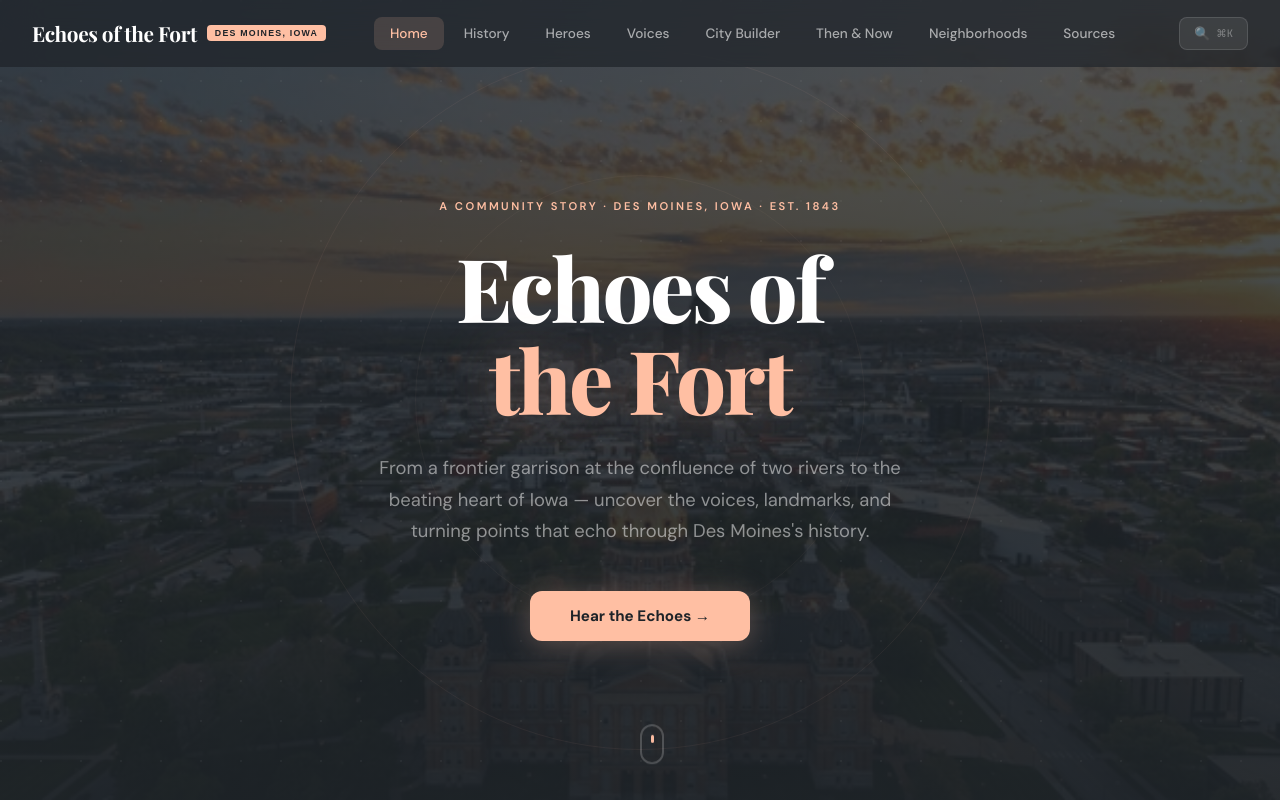
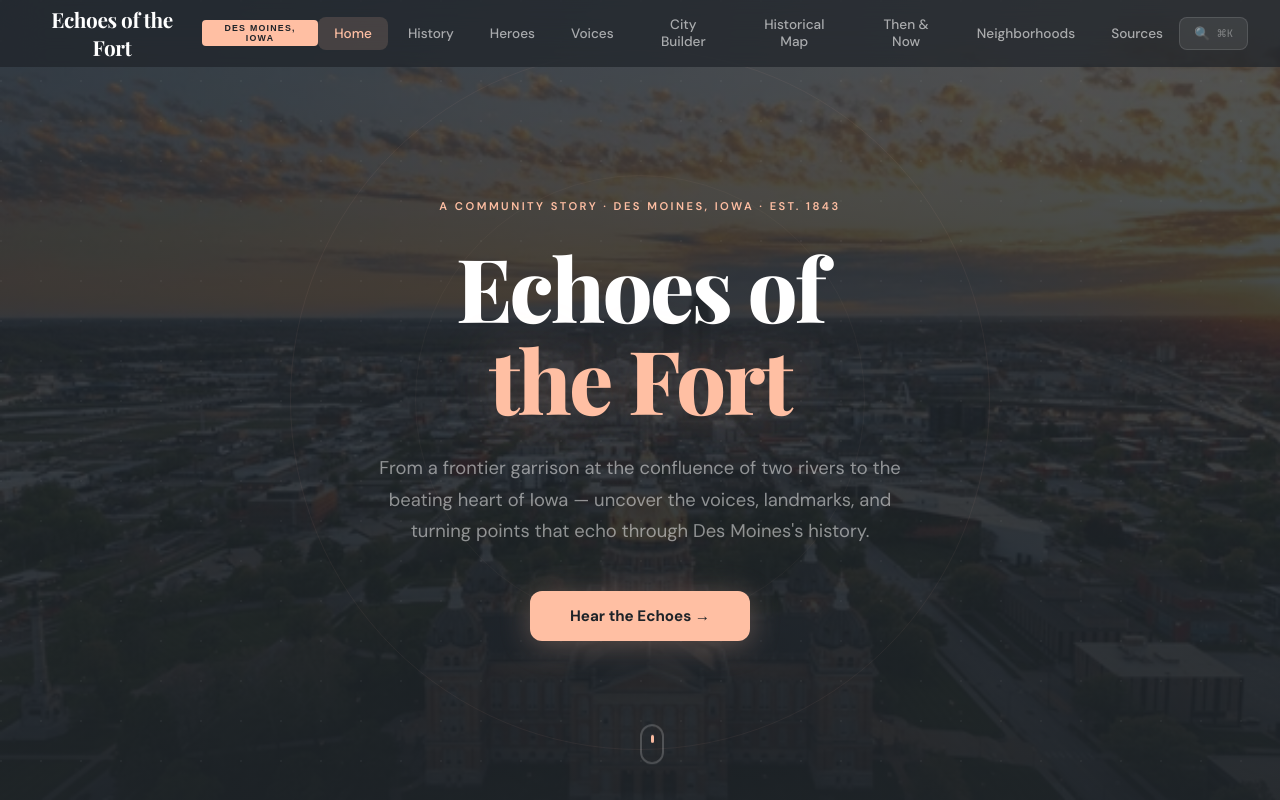
Before and after one commit to MayankCodesTrash/Tsawebdesign, a React (Vite) app: page / in a window 1280 px wide. Shown: the top 800 px of the page. Built offline with nearby package versions, Linux system fonts and the light colour scheme; a web font is replaced by a local one.

Commit message:
Restore Historical Map page to navigation
Co-Authored-By: Claude Sonnet 4.6 <noreply@anthropic.com>

```diff
--- a/src/App.jsx
+++ b/src/App.jsx
@@ -125,6 +125,7 @@ const NAV_ITEMS = [
   { id: "heroes", label: "Heroes" },
   { id: "voices", label: "Voices" },
   { id: "play", label: "City Builder" },
+  { id: "map", label: "Historical Map" },
   { id: "then-now", label: "Then & Now" },
   { id: "neighborhoods", label: "Neighborhoods" },
   { id: "sources", label: "Sources" },
@@ -2367,6 +2368,7 @@ export default function App() {
       case "heroes": return <HeroesPage />;
       case "voices": return <VoicesPage />;
       case "play": return <PlayPage />;
+      case "map": return <HistoricalMapPage />;
       case "sources": return <SourcesPage />;
       case "then-now": return <ThenNowPage />;
       case "neighborhoods": return <NeighborhoodPage />;
```
